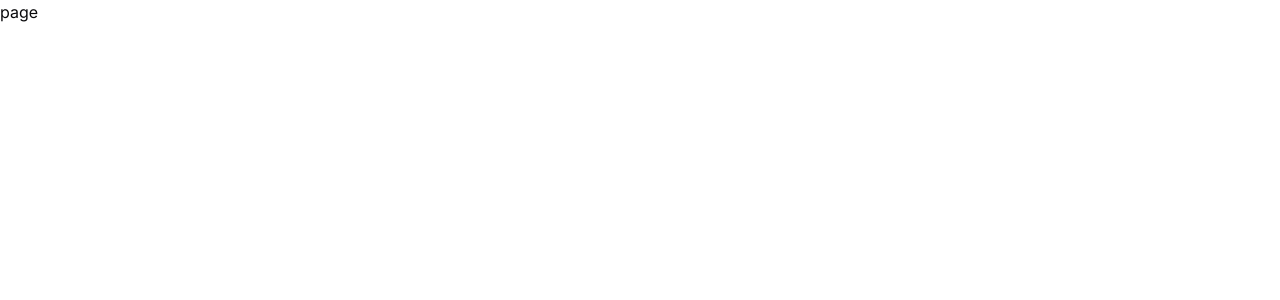
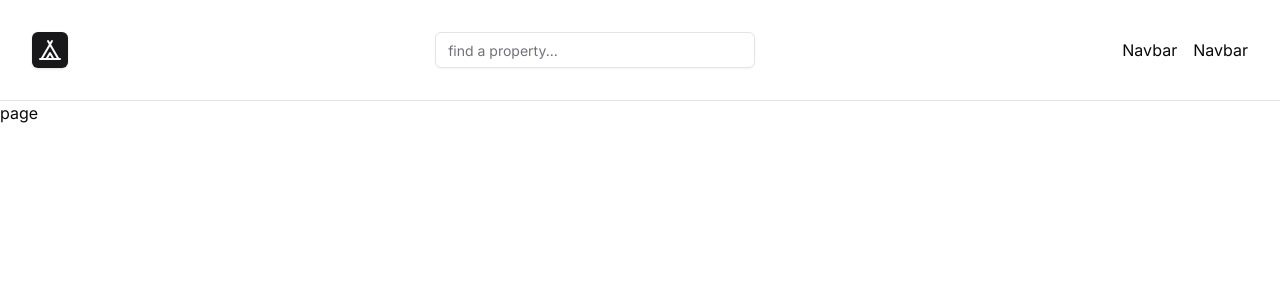
Before and after one commit to ross102/temp-travel-app, a Next.js app: page / in a window 1280 px wide. Shown: the top 300 px of the page. Built offline with nearby package versions, Linux system fonts and the light colour scheme.

Commit message:
added navbar structure

```diff
--- a/app/globals.css
+++ b/app/globals.css
@@ -1,6 +1,13 @@
 @tailwind base;
 @tailwind components;
 @tailwind utilities;
+
+
+@layer components {
+   .container {
+    @apply mx-auto max-w-6xl xl:max-w-7xl px-8;
+   }
+}
 
 @layer base {
   :root {
--- a/app/layout.tsx
+++ b/app/layout.tsx
@@ -1,5 +1,6 @@
 import type { Metadata } from "next";
 import { Inter } from "next/font/google";
+import Navbar from "@/components/navbar/Navbar";
 import "./globals.css";
 
 const inter = Inter({ subsets: ["latin"] });
@@ -15,8 +16,12 @@
   children: React.ReactNode;
 }>) {
   return (
-    <html lang="en">
-      <body className={inter.className}>{children}</body>
+    <html lang="en" suppressHydrationWarning>
+
+      <body className={inter.className}>
+      <Navbar />
+       <main> {children}</main>
+        </body>
     </html>
   );
 }
--- /dev/null
+++ b/components/navbar/DarkMode.tsx
@@ -0,0 +1,7 @@
+function DarkMode() {
+    return (
+      <div>Navbar</div>
+    )
+  }
+
+  export default DarkMode
--- /dev/null
+++ b/components/navbar/LinksDropDown.tsx
@@ -0,0 +1,8 @@
+
+function LinksDropDown() {
+    return (
+      <div>Navbar</div>
+    )
+  }
+
+  export default LinksDropDown
--- /dev/null
+++ b/components/navbar/Logo.tsx
@@ -0,0 +1,15 @@
+import Link from 'next/link';
+import { LuTent } from 'react-icons/lu';
+import { Button } from '../ui/button';
+
+function Logo() {
+    return (
+        <Button size='icon' asChild>
+        <Link href='/'>
+          <LuTent className='w-6 h-6' />
+        </Link>
+      </Button>
+    )
+  }
+
+  export default Logo
--- /dev/null
+++ b/components/navbar/NavSearch.tsx
@@ -0,0 +1,13 @@
+import { Input } from '../ui/input';
+
+function NavSearch() {
+    return (
+        <Input
+        type='search'
+        placeholder='find a property...'
+        className='max-w-xs dark:bg-muted '
+      />
+    )
+  }
+
+  export default NavSearch
--- /dev/null
+++ b/components/navbar/Navbar.tsx
@@ -0,0 +1,21 @@
+import NavSearch from "./NavSearch";
+import LinksDropDown from "./LinksDropDown";
+import DarkMode from "./DarkMode";
+import Logo from "./Logo";
+
+function Navbar() {
+  return (
+    <nav className='border-b'>
+    <div className='container flex flex-col sm:flex-row  sm:justify-between sm:items-center flex-wrap gap-4 py-8'>
+      <Logo />
+      <NavSearch />
+      <div className='flex gap-4 items-center '>
+        <DarkMode />
+        <LinksDropDown />
+      </div>
+    </div>
+  </nav>
+  )
+}
+
+export default Navbar
--- /dev/null
+++ b/components/navbar/SignOutLink.tsx
@@ -0,0 +1,7 @@
+function SignOutLink() {
+    return (
+      <div>Navbar</div>
+    )
+  }
+
+  export default SignOutLink
--- /dev/null
+++ b/components/navbar/UserIcon.tsx
@@ -0,0 +1,7 @@
+function UserIcon() {
+    return (
+      <div>Navbar</div>
+    )
+  }
+
+  export default UserIcon
--- a/package.json
+++ b/package.json
@@ -26,6 +26,7 @@
     "react": "^18",
     "react-day-picker": "^8.10.1",
     "react-dom": "^18",
+    "react-icons": "^5.2.1",
     "tailwind-merge": "^2.4.0",
     "tailwindcss-animate": "^1.0.7"
   },
```
Also changed, not shown: 1 other file (tests, documents, lock files or other folders).
